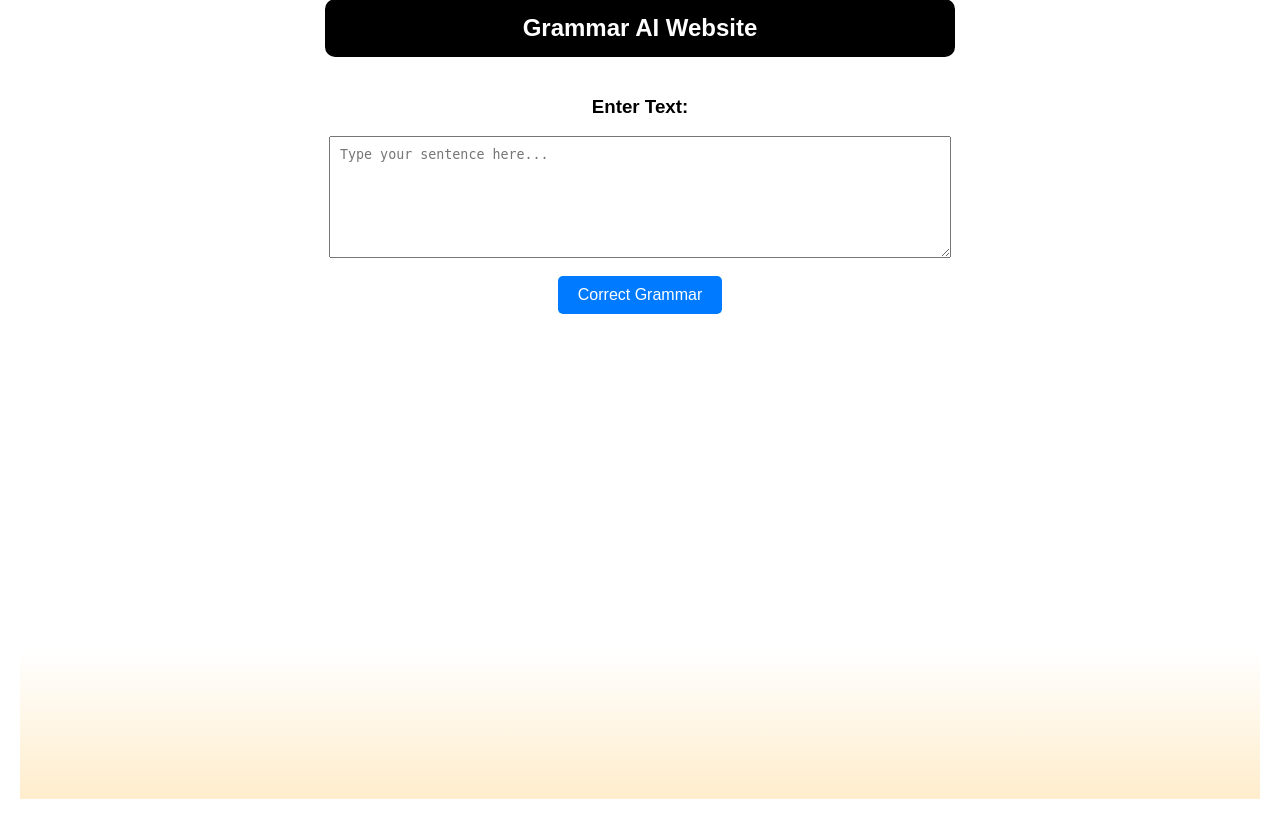
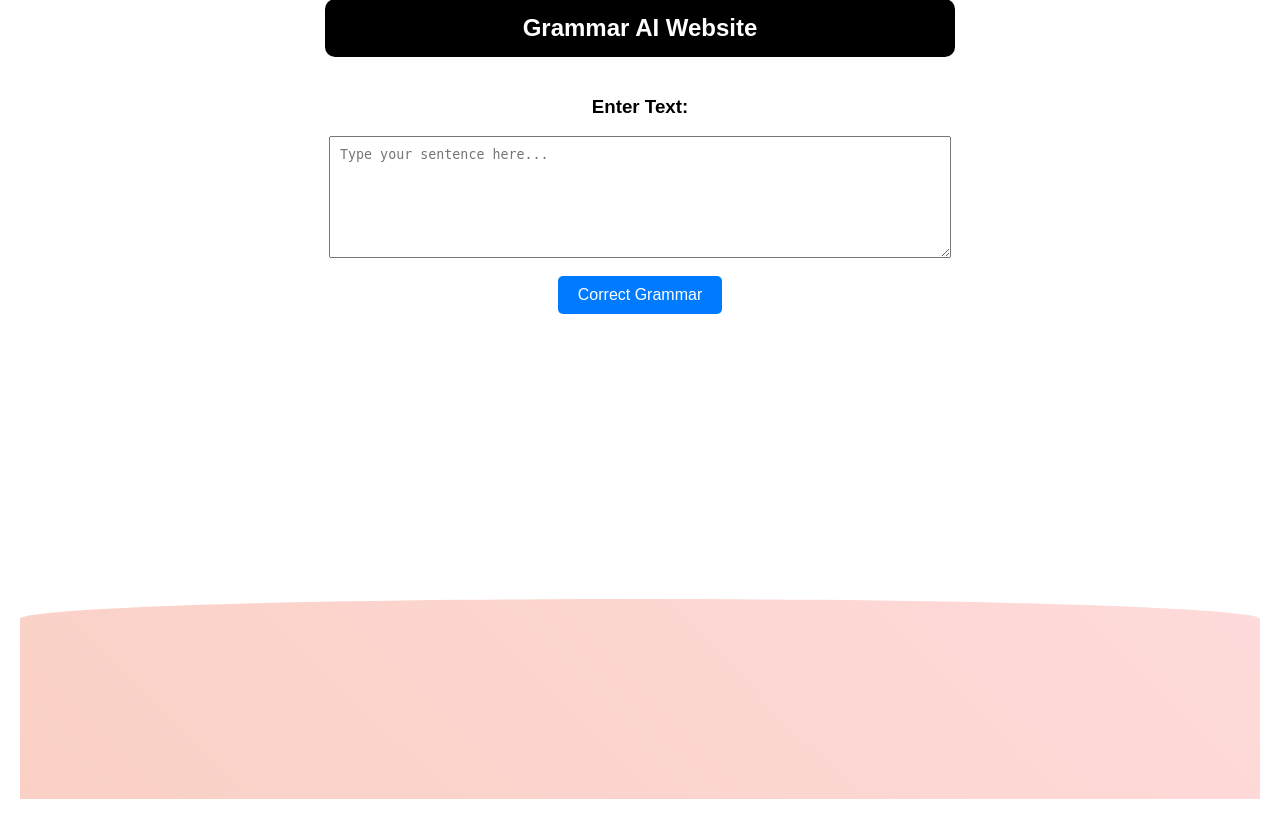
Before and after one commit to Adarsh-890/grammar-ai-website, a Flask app: page / in a window 1280 px wide. Shown: the part 21-840 px from the top of the page. Run offline with Flask 3, Linux system fonts and the light colour scheme.

Commit message:
Update index.html

```diff
--- a/templates/index.html
+++ b/templates/index.html
@@ -9,20 +9,31 @@
             font-family: Arial, sans-serif;
             text-align: center;
             margin: 20px;
-            background: white; /* Pure white background */
+            background: white;
             position: relative;
             min-height: 100vh;
+            overflow: hidden;
         }
 
-        /* Light gradient effect at the bottom */
+        /* Smooth animated gradient at the bottom */
         body::after {
             content: "";
             position: absolute;
             bottom: 0;
             left: 0;
             width: 100%;
-            height: 150px;
-            background: linear-gradient(to top, rgba(255, 165, 0, 0.2), rgba(255, 255, 255, 0));
+            height: 200px;
+            background: linear-gradient(45deg, #ff9a9e, #fad0c4, #ffdde1, #ff758c);
+            background-size: 400% 400%;
+            animation: gradientAnimation 10s ease infinite;
+            border-top-left-radius: 50% 20px;
+            border-top-right-radius: 50% 20px;
+        }
+
+        @keyframes gradientAnimation {
+            0% { background-position: 0% 50%; }
+            50% { background-position: 100% 50%; }
+            100% { background-position: 0% 50%; }
         }
 
         .header-box {
```
